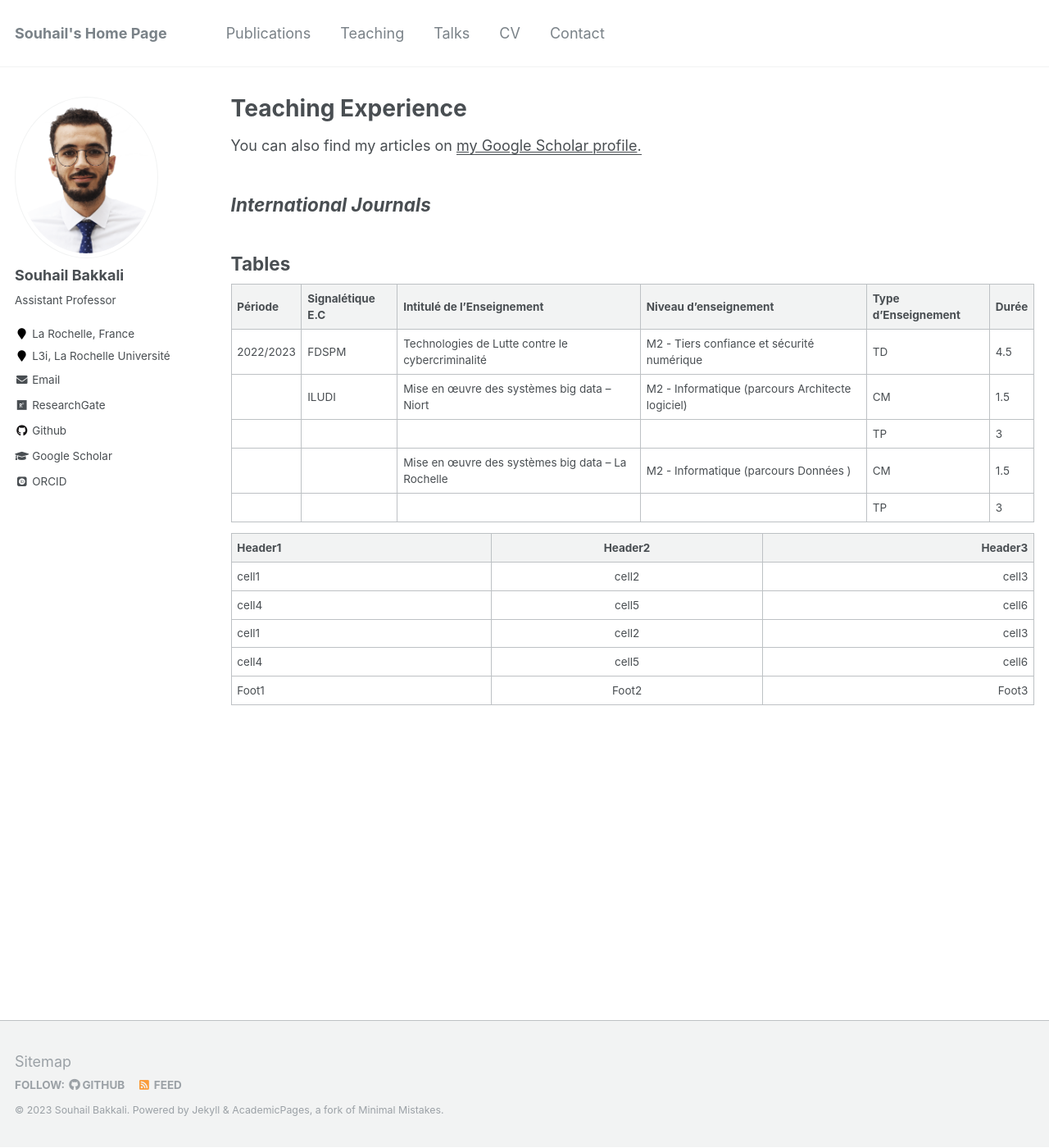
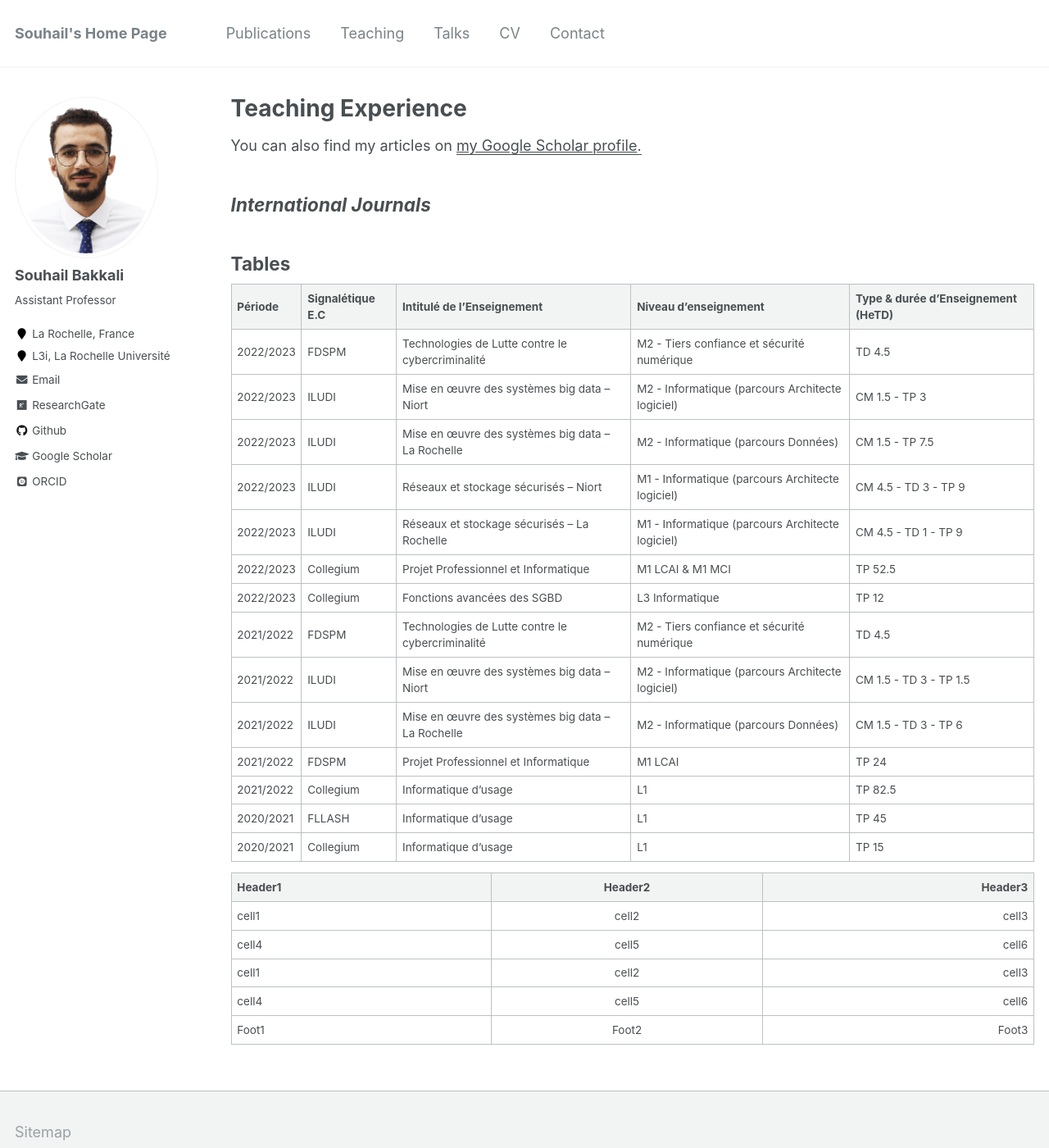
Before and after one commit to Sbakkalii/Sbakkalii.github.io, a Jekyll site: the page built from _teaching/teaching.md, in a window 1280 px wide and 1400 px high. Shown: the whole window at 82% size. Built offline with Jekyll 4.4.1, drawn with Linux system fonts in a browser that asks for light colours; some web fonts are replaced.

Commit message:
Update teaching.md

```diff
--- a/_teaching/teaching.md
+++ b/_teaching/teaching.md
@@ -14,16 +14,38 @@ You can also find my articles on <u><a href="https://scholar.google.com/citation
 
 ## Tables
 
-| Période    | Signalétique E.C | Intitulé de l'Enseignement                          |  Niveau d'enseignement                            |  Type d'Enseignement   |   Durée   |
-| --------   | ---------------- | --------------------------                          |  ---------------------                            |  --------------------- |  -------  |
-| 2022/2023  | FDSPM            | Technologies de Lutte contre le cybercriminalité    |  M2 - Tiers confiance et sécurité numérique       |  TD                    |  4.5      |
-|            | ---------------- | --------------------------------------------------- |  -------------------------------------------      |  ------------------    |  -------  |
-|            | ILUDI            | Mise en œuvre des systèmes big data – Niort         |  M2 - Informatique (parcours Architecte logiciel) |  CM                    |  1.5      |
-|            |                  |                                                     |                                                   |  TP                    |   3       |
-|            |                  | --------------------------------------------------- |  -----------------------------------------------  |  ------------------    |  -------  |
-|            |                  | Mise en œuvre des systèmes big data – La Rochelle   |  M2 - Informatique (parcours Données )            |  CM                    |  1.5      |
-|            |                  |                                                     |                                                   |  TP                    |   3       |
-|            |                  | --------------------------------------------------- |  -----------------------------------------------  |  ------------------    |  -------  |
+| Période    | Signalétique E.C | Intitulé de l'Enseignement                          |  Niveau d'enseignement                            |  Type & durée d'Enseignement (HeTD)  |
+| --------   | ---------------- | --------------------------                          |  ---------------------                            |  ---------------------------         |
+| 2022/2023  | FDSPM            | Technologies de Lutte contre le cybercriminalité    |  M2 - Tiers confiance et sécurité numérique       |  TD 4.5                              |
+| --------   | ---------------- | --------------------------------------------------- |  -------------------------------------------      |  ----------------------------        |
+| 2022/2023  | ILUDI            | Mise en œuvre des systèmes big data – Niort         |  M2 - Informatique (parcours Architecte logiciel) |  CM 1.5 - TP 3                       |
+| --------   | ---------------- | --------------------------------------------------- |  -----------------------------------------------  |  ----------------------------        |
+| 2022/2023  | ILUDI            | Mise en œuvre des systèmes big data – La Rochelle   |  M2 - Informatique (parcours Données)             |  CM 1.5 - TP 7.5                     |
+| --------   | ---------------- | --------------------------------------------------- |  -----------------------------------------------  |  ------------------                  |
+| 2022/2023  | ILUDI            | Réseaux et stockage sécurisés – Niort               |  M1 - Informatique (parcours Architecte logiciel) |  CM 4.5 - TD 3 - TP 9                |
+| --------   | ---------------- | --------------------------------------------------- |  -------------------------------------------      |  ----------------------------        |
+| 2022/2023  | ILUDI            | Réseaux et stockage sécurisés – La Rochelle         |  M1 - Informatique (parcours Architecte logiciel) |  CM 4.5 - TD 1 - TP 9                |
+| --------   | ---------------- | --------------------------------------------------- |  -----------------------------------------------  |  ----------------------------        |
+| 2022/2023  | Collegium        | Projet Professionnel et Informatique                |  M1 LCAI & M1 MCI                                 |  TP 52.5                             |
+| --------   | ---------------- | --------------------------------------------------- |  -----------------------------------------------  |  ------------------                  |
+| 2022/2023  | Collegium        | Fonctions avancées des SGBD                         |  L3 Informatique                                  |  TP 12                               |
+| --------   | ---------------- | --------------------------------------------------- |  -----------------------------------------------  |  ------------------                  |
+| --------   | ---------------- | --------------------------------------------------- |  -----------------------------------------------  |  ----------------------------        |
+| 2021/2022  | FDSPM            | Technologies de Lutte contre le cybercriminalité    |  M2 - Tiers confiance et sécurité numérique       |  TD 4.5                              |
+| --------   | ---------------- | --------------------------------------------------- |  -------------------------------------------      |  ----------------------------        |
+| 2021/2022  | ILUDI            | Mise en œuvre des systèmes big data – Niort         |  M2 - Informatique (parcours Architecte logiciel) |  CM 1.5 - TD 3 - TP 1.5              |
+| --------   | ---------------- | --------------------------------------------------- |  -----------------------------------------------  |  ----------------------------        |
+| 2021/2022  | ILUDI            | Mise en œuvre des systèmes big data – La Rochelle   |  M2 - Informatique (parcours Données)             |  CM 1.5 - TD 3 - TP 6                |
+| --------   | ---------------- | --------------------------------------------------- |  -----------------------------------------------  |  ------------------                  |
+| 2021/2022  | FDSPM            | Projet Professionnel et Informatique                |  M1 LCAI                                          |  TP 24                               |
+| --------   | ---------------- | --------------------------------------------------- |  -------------------------------------------      |  ----------------------------        |
+| 2021/2022  | Collegium        | Informatique d'usage                                |  L1                                               |  TP 82.5                             |
+| --------   | ---------------- | --------------------------------------------------- |  -----------------------------------------------  |  ----------------------------        |
+| --------   | ---------------- | --------------------------------------------------- |  -----------------------------------------------  |  ----------------------------        |
+| 2020/2021  | FLLASH           | Informatique d'usage                                |  L1                                               |  TP 45                               |
+| --------   | ---------------- | --------------------------------------------------- |  -----------------------------------------------  |  ------------------                  |
+| 2020/2021  | Collegium        | Informatique d'usage                                |  L1                                               |  TP 15                               |
+| --------   | ---------------- | --------------------------------------------------- |  -----------------------------------------------  |  ------------------                  |
 
 
 
```
